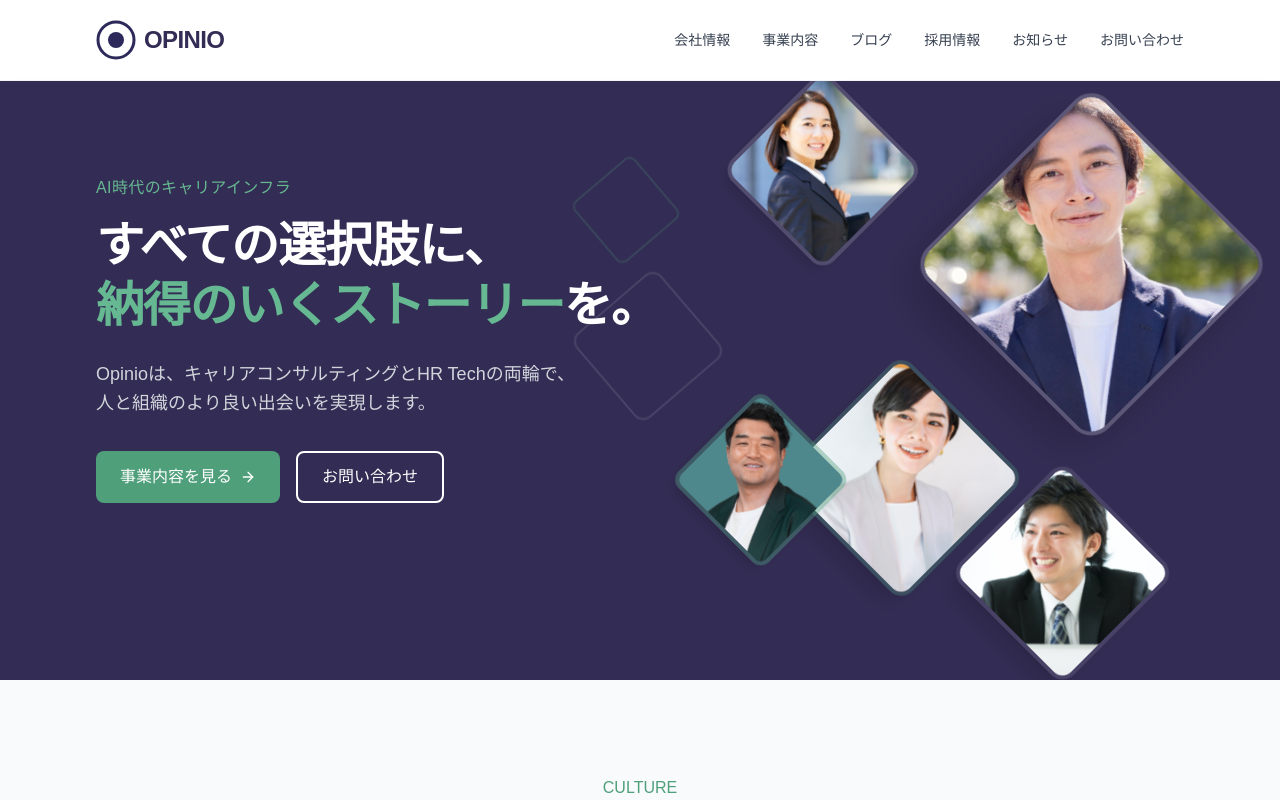
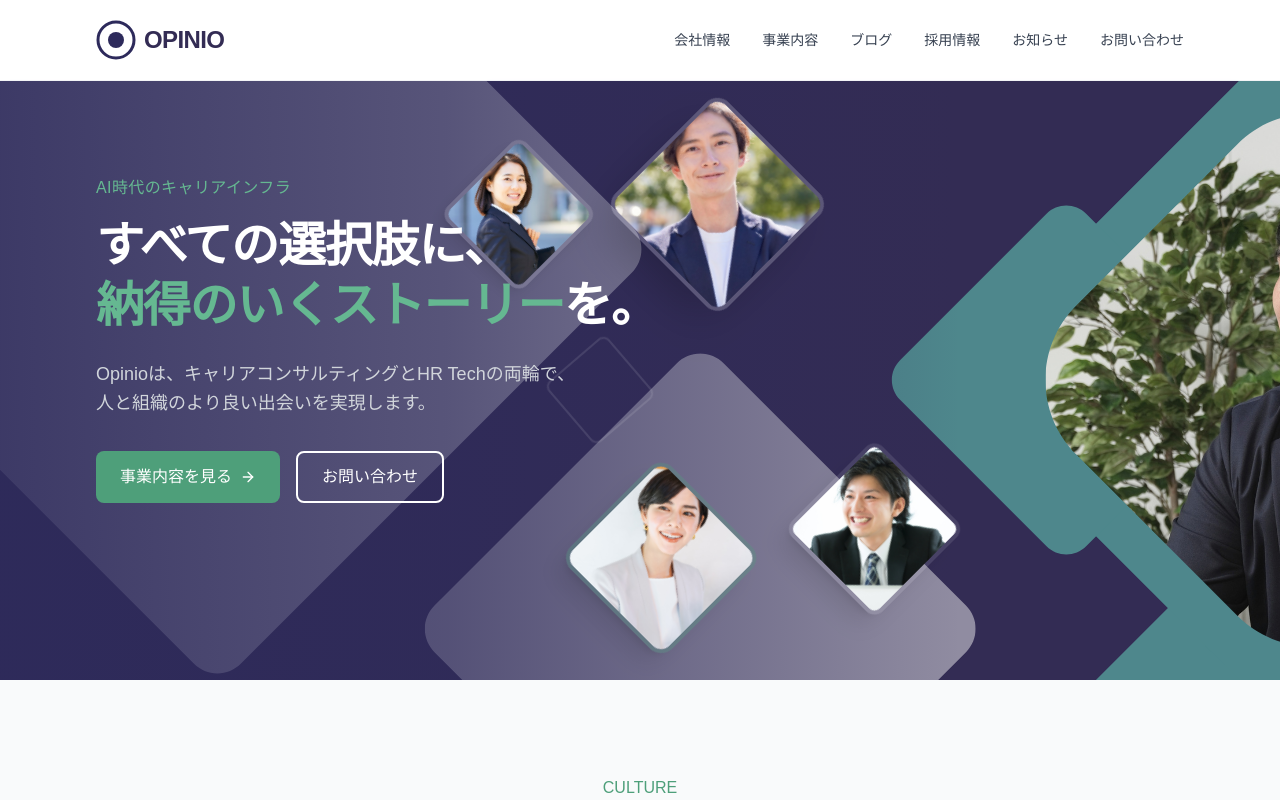
Before and after one commit to hshiba-oss/opinio-corp, a Next.js app: page / in a window 1280 px wide. Shown: the top 800 px of the page. Built offline with nearby package versions, Linux system fonts and the light colour scheme.

Commit message:
HEROにCanva背景を復元し求職者ダイヤモンドを重ねて表示

```diff
--- a/src/app/page.tsx
+++ b/src/app/page.tsx
@@ -8,7 +8,19 @@ export default function Home() {
     <>
       {/* Hero Section */}
       <section className="relative text-white overflow-hidden bg-primary-800 min-h-[600px]">
-        {/* Floating diamond photos */}
+        {/* Canva background with CEO diamond */}
+        <div
+          className="absolute inset-0 bg-cover bg-center"
+          style={{ backgroundImage: "url('/images/opiniocorpherobackground.png')" }}
+        />
+        {/* Navy overlay on left for text readability */}
+        <div
+          className="absolute inset-0"
+          style={{
+            background: 'linear-gradient(to right, rgba(45,42,91,0.85) 0%, rgba(45,42,91,0.6) 35%, rgba(45,42,91,0.3) 55%, transparent 75%)',
+          }}
+        />
+        {/* Floating diamond photos on top */}
         <DiamondCarousel />
         <div className="section-container section-padding relative">
           <div className="max-w-3xl">
--- a/src/components/DiamondCarousel.tsx
+++ b/src/components/DiamondCarousel.tsx
@@ -8,7 +8,6 @@ const people = [
   { src: '/images/person2.png', alt: '求職者2' },
   { src: '/images/person3.png', alt: '求職者3' },
   { src: '/images/person4.png', alt: '求職者4' },
-  { src: '/images/ceo1.png', alt: '代表取締役 柴 久人' },
 ]
 
 export default function DiamondCarousel() {
@@ -53,97 +52,73 @@ export default function DiamondCarousel() {
       `}</style>
 
       <div className="absolute inset-0 overflow-hidden pointer-events-none">
-        {/* Diamond 1 - Large, right side, person1 */}
+        {/* Diamond 1 - person1, center area */}
         <div
-          className="absolute w-48 h-48 md:w-64 md:h-64 rounded-3xl overflow-hidden border-4 border-white/20 shadow-2xl"
+          className="absolute w-28 h-28 md:w-40 md:h-40 rounded-2xl overflow-hidden border-4 border-white/20 shadow-2xl"
           style={{
-            top: '10%',
-            right: '5%',
+            top: '8%',
+            right: '38%',
             animation: 'diamondFloat1 12s ease-in-out infinite',
             transform: 'rotate(45deg)',
           }}
         >
           <div style={{ transform: 'rotate(-45deg) scale(1.5)', width: '100%', height: '100%' }}>
-            <Image src={people[0].src} alt={people[0].alt} fill className="object-cover" sizes="256px" />
+            <Image src={people[0].src} alt={people[0].alt} fill className="object-cover" sizes="160px" />
           </div>
         </div>
 
-        {/* Diamond 2 - Medium, center-right, person2 */}
+        {/* Diamond 2 - person2, center-left */}
         <div
-          className="absolute w-36 h-36 md:w-44 md:h-44 rounded-2xl overflow-hidden border-4 border-accent-500/30 shadow-xl"
+          className="absolute w-24 h-24 md:w-36 md:h-36 rounded-2xl overflow-hidden border-4 border-accent-500/30 shadow-xl"
           style={{
-            top: '50%',
-            right: '22%',
+            bottom: '10%',
+            right: '42%',
             animation: 'diamondFloat2 15s ease-in-out infinite',
             transform: 'rotate(45deg)',
           }}
         >
           <div style={{ transform: 'rotate(-45deg) scale(1.5)', width: '100%', height: '100%' }}>
-            <Image src={people[1].src} alt={people[1].alt} fill className="object-cover" sizes="176px" />
+            <Image src={people[1].src} alt={people[1].alt} fill className="object-cover" sizes="144px" />
           </div>
         </div>
 
-        {/* Diamond 3 - Small, upper center, person3 */}
+        {/* Diamond 3 - person3, upper-center-right */}
         <div
-          className="absolute w-28 h-28 md:w-36 md:h-36 rounded-2xl overflow-hidden border-4 border-white/15 shadow-lg"
+          className="absolute w-20 h-20 md:w-28 md:h-28 rounded-xl overflow-hidden border-4 border-white/15 shadow-lg"
           style={{
-            top: '5%',
-            right: '30%',
+            top: '15%',
+            right: '55%',
             animation: 'diamondFloat3 10s ease-in-out infinite',
             transform: 'rotate(45deg)',
           }}
         >
           <div style={{ transform: 'rotate(-45deg) scale(1.5)', width: '100%', height: '100%' }}>
-            <Image src={people[2].src} alt={people[2].alt} fill className="object-cover" sizes="144px" />
+            <Image src={people[2].src} alt={people[2].alt} fill className="object-cover" sizes="112px" />
           </div>
         </div>
 
-        {/* Diamond 4 - Medium, lower right, person4 */}
+        {/* Diamond 4 - person4, lower-center */}
         <div
-          className="absolute w-32 h-32 md:w-40 md:h-40 rounded-2xl overflow-hidden border-4 border-white/10 shadow-xl"
+          className="absolute w-24 h-24 md:w-32 md:h-32 rounded-xl overflow-hidden border-4 border-white/10 shadow-xl"
           style={{
-            bottom: '5%',
-            right: '12%',
+            bottom: '15%',
+            right: '28%',
             animation: 'diamondFloat1 14s ease-in-out infinite 2s',
             transform: 'rotate(45deg)',
           }}
         >
           <div style={{ transform: 'rotate(-45deg) scale(1.5)', width: '100%', height: '100%' }}>
-            <Image src={people[3].src} alt={people[3].alt} fill className="object-cover" sizes="160px" />
-          </div>
-        </div>
-
-        {/* Diamond 5 - Small accent, CEO */}
-        <div
-          className="absolute w-24 h-24 md:w-32 md:h-32 rounded-xl overflow-hidden border-4 border-accent-500/40 shadow-lg"
-          style={{
-            bottom: '25%',
-            right: '35%',
-            animation: 'diamondFloat2 11s ease-in-out infinite 1s',
-            transform: 'rotate(45deg)',
-          }}
-        >
-          <div style={{ transform: 'rotate(-45deg) scale(1.5)', width: '100%', height: '100%' }}>
-            <Image src={people[4].src} alt={people[4].alt} fill className="object-cover" sizes="128px" />
+            <Image src={people[3].src} alt={people[3].alt} fill className="object-cover" sizes="128px" />
           </div>
         </div>
 
         {/* Decorative empty diamonds */}
         <div
-          className="absolute w-20 h-20 md:w-28 md:h-28 rounded-xl border-2 border-white/10"
+          className="absolute w-16 h-16 md:w-20 md:h-20 rounded-lg border-2 border-white/10"
           style={{
-            top: '35%',
-            right: '45%',
+            top: '45%',
+            right: '50%',
             animation: 'diamondSpin 20s ease-in-out infinite',
-            transform: 'rotate(45deg)',
-          }}
-        />
-        <div
-          className="absolute w-16 h-16 md:w-20 md:h-20 rounded-lg border-2 border-accent-500/20"
-          style={{
-            top: '15%',
-            right: '48%',
-            animation: 'diamondSpin 16s ease-in-out infinite 3s',
             transform: 'rotate(45deg)',
           }}
         />
```
